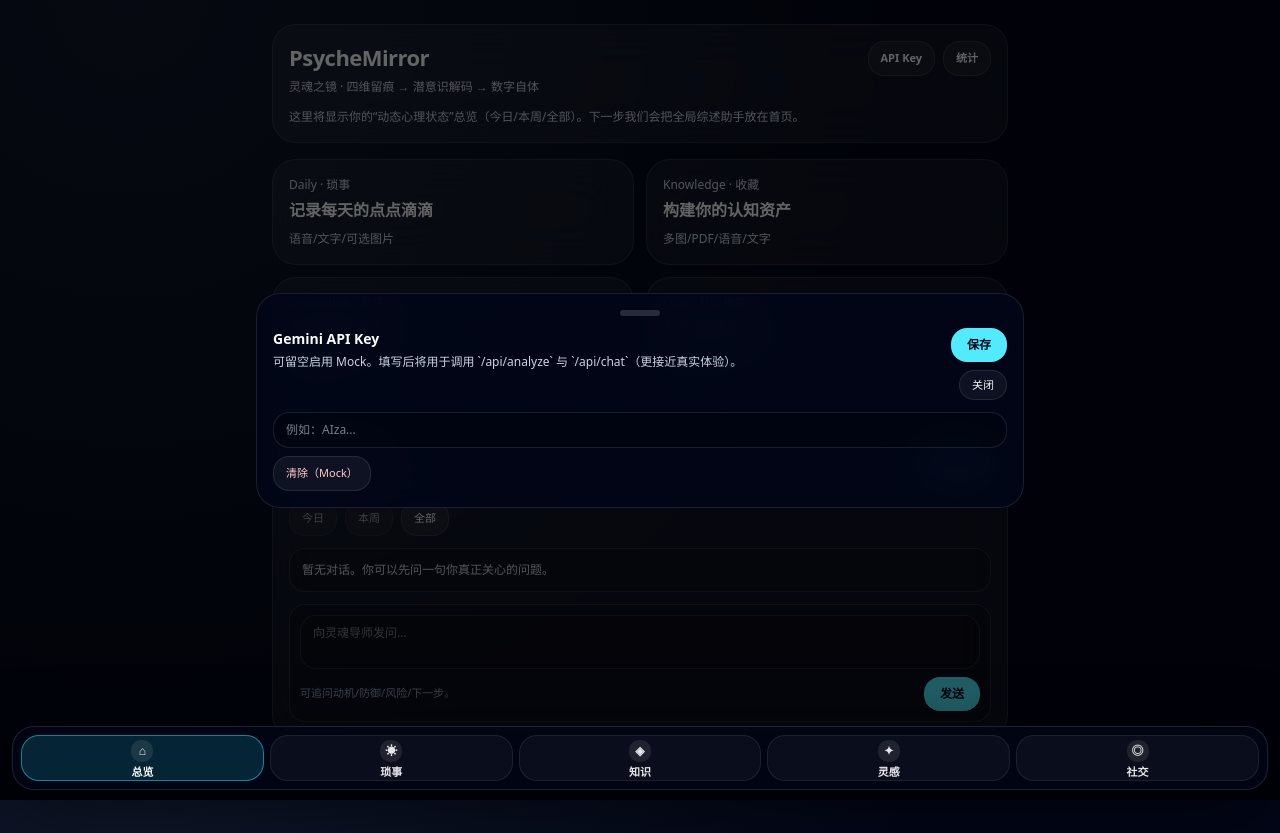
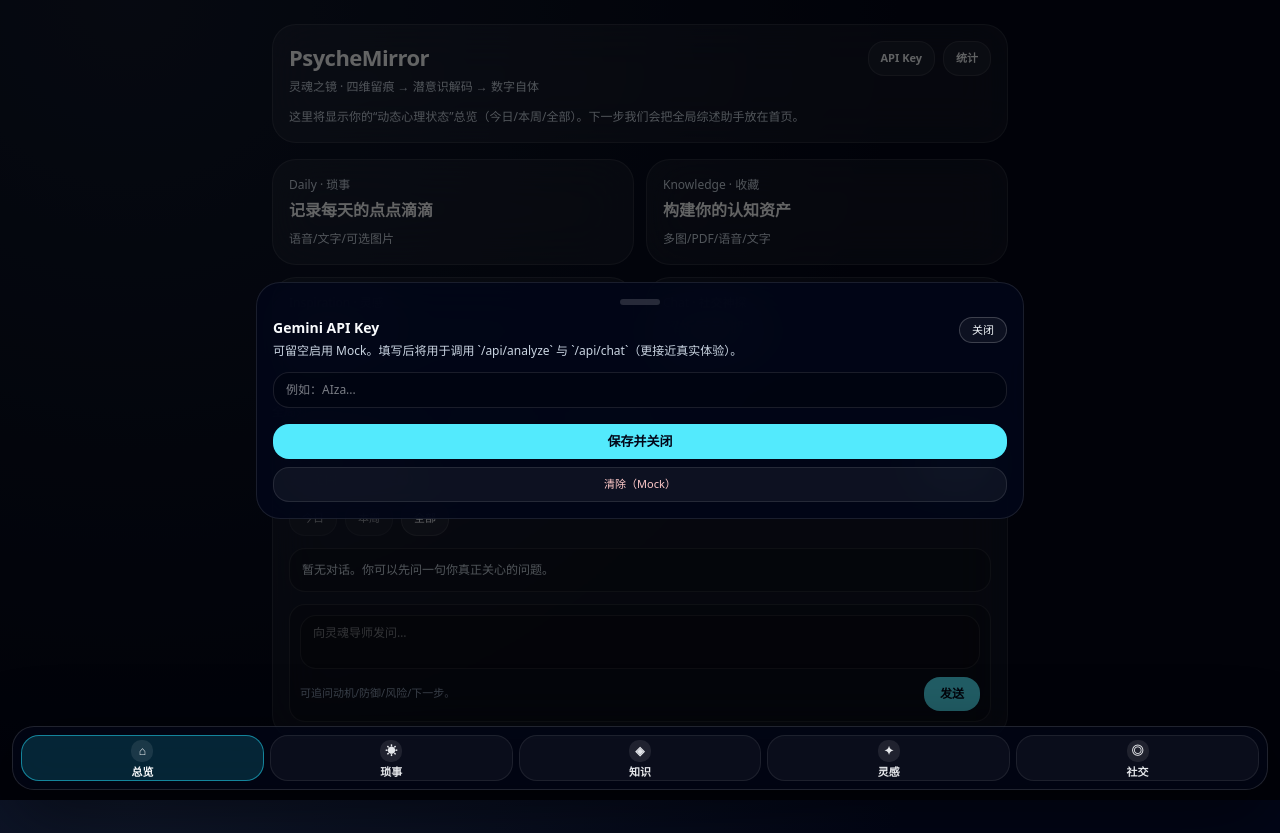
Before and after one commit to jeffwjwang/dpsychemirror-web, a Next.js app: page / in a window 1280 px wide. Both pictures are taken after a click on the button "API Key". Built offline with nearby package versions, Linux system fonts and the light colour scheme; a web font is replaced by a local one.

Commit message:
Update ApiKeySheet.tsx

```diff
--- a/components/settings/ApiKeySheet.tsx
+++ b/components/settings/ApiKeySheet.tsx
@@ -37,25 +37,13 @@ export function ApiKeySheet({
               可留空启用 Mock。填写后将用于调用 `/api/analyze` 与 `/api/chat`（更接近真实体验）。
             </div>
           </div>
-          <div className="flex flex-col items-end gap-2">
           <button
             type="button"
-              className="rounded-2xl bg-cyan-300 px-4 py-2 text-[12px] font-semibold text-slate-950"
-              onClick={() => {
-                settingsStore.set({ userApiKey: key.trim() });
-                onClose();
-              }}
-            >
-              保存
-            </button>
-            <button
-              type="button"
-              className="rounded-2xl border border-white/10 bg-white/5 px-3 py-1.5 text-[11px] text-slate-100"
+            className="rounded-full border border-white/20 bg-white/5 px-3 py-1 text-[11px] text-slate-100"
             onClick={onClose}
           >
             关闭
           </button>
-          </div>
         </div>
 
         <div className="mt-3 grid gap-2">
@@ -67,10 +55,20 @@ export function ApiKeySheet({
             onChange={(e) => setKey(e.target.value)}
             autoComplete="off"
           />
-          <div className="flex items-center justify-between gap-2">
+          <div className="mt-2 flex flex-col gap-2">
             <button
               type="button"
-              className="rounded-2xl border border-white/10 bg-white/5 px-3 py-2 text-[11px] text-red-200"
+              className="w-full rounded-2xl bg-cyan-300 px-4 py-2 text-[13px] font-semibold text-slate-950"
+              onClick={() => {
+                settingsStore.set({ userApiKey: key.trim() });
+                onClose();
+              }}
+            >
+              保存并关闭
+            </button>
+            <button
+              type="button"
+              className="w-full rounded-2xl border border-white/10 bg-white/5 px-3 py-2 text-[11px] text-red-200"
               onClick={() => {
                 settingsStore.set({ userApiKey: "" });
                 setKey("");
```
Lines whose indentation alone changed are shown as unchanged.
